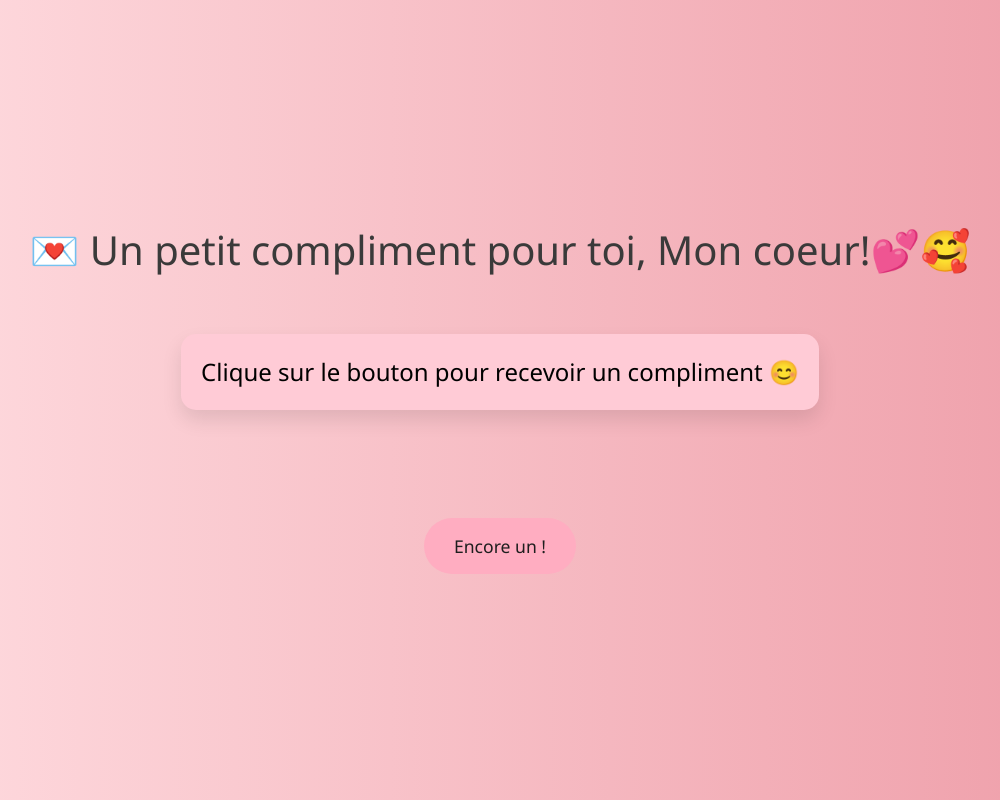
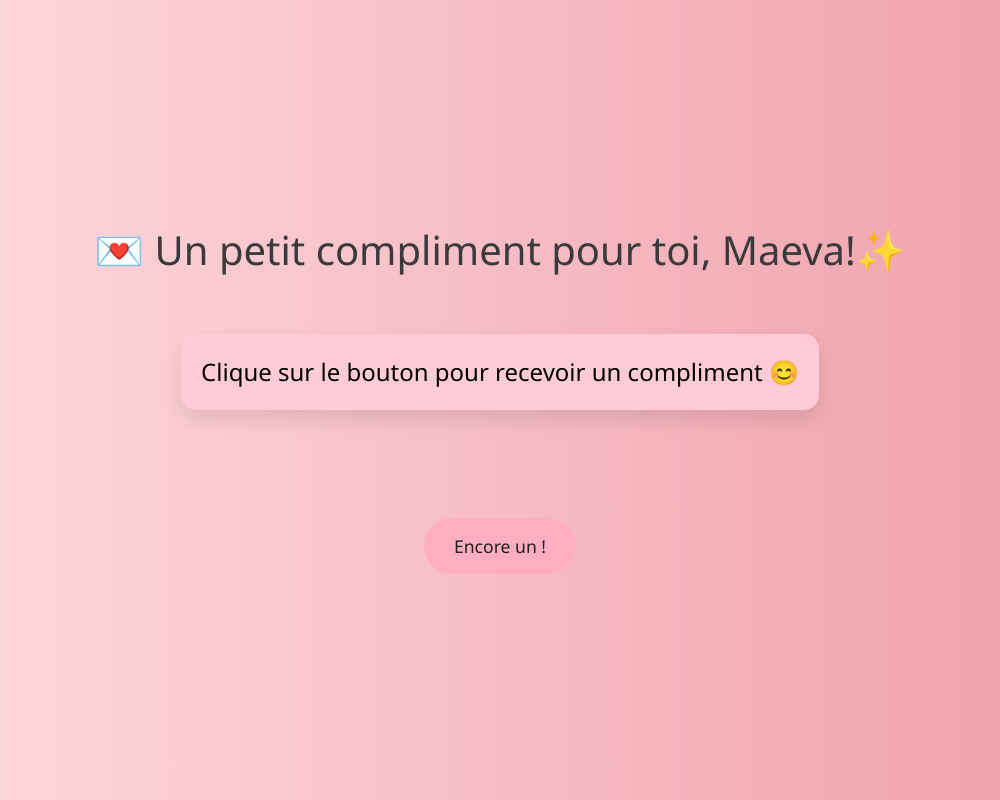
Before and after one commit to MaxPrime7097/Compliment-Generator, a plain HTML site: page index.html in a window 1280 px wide. Shown: the whole page, without its empty margins (140-1140 px from the left). Drawn offline with nearby package versions, Linux system fonts and the light colour scheme.

Commit message:
Update index.html

```diff
--- a/index.html
+++ b/index.html
@@ -73,7 +73,7 @@
 </head>
 <body>
 
-  <h1>💌 Un petit compliment pour toi, Mon coeur!💕🥰</h1>
+  <h1>💌 Un petit compliment pour toi, Maeva!✨</h1>
   <div id="compliment">Clique sur le bouton pour recevoir un compliment 😊</div>
   <br><br>
   <button onclick="generateCompliment()">Encore un !</button>
```
